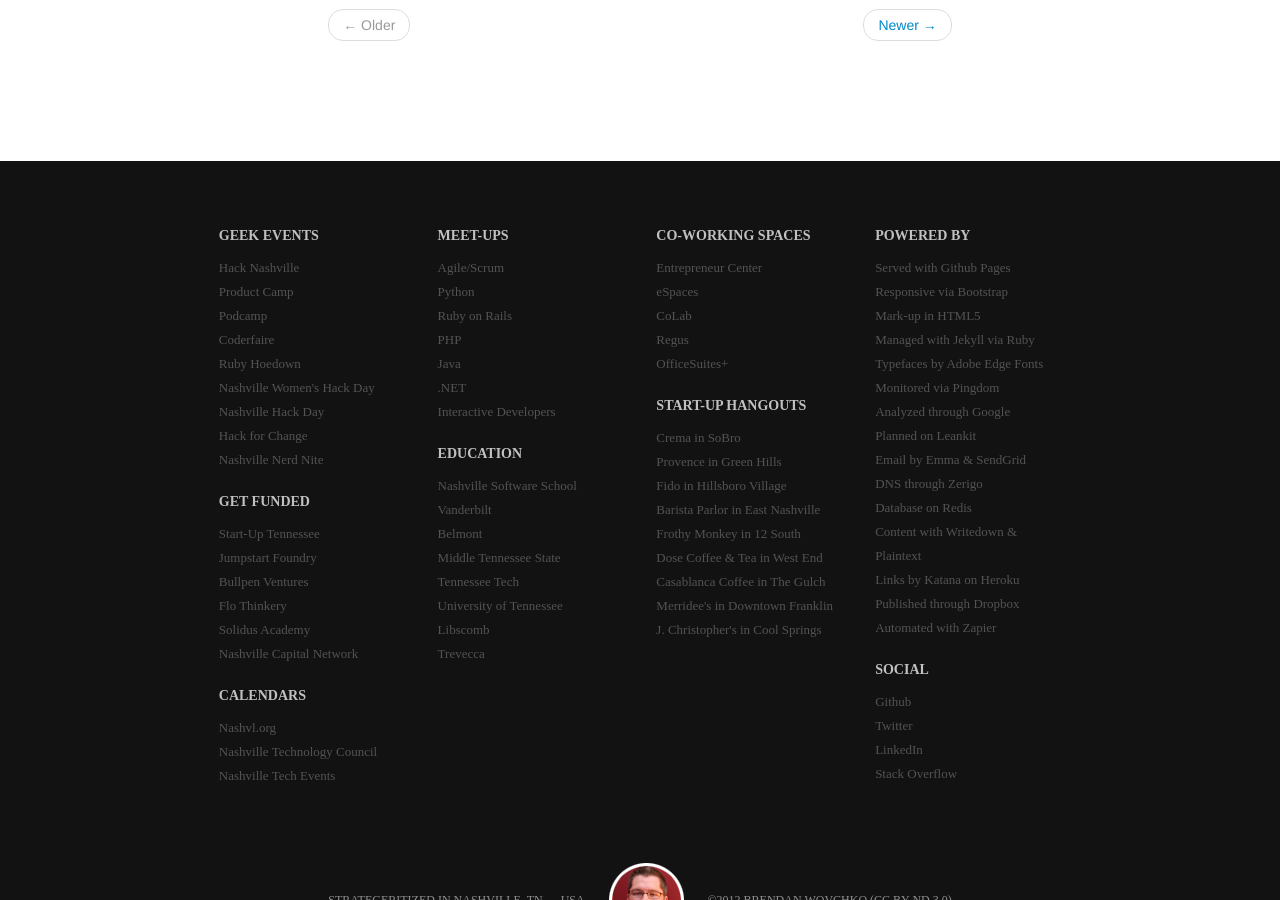
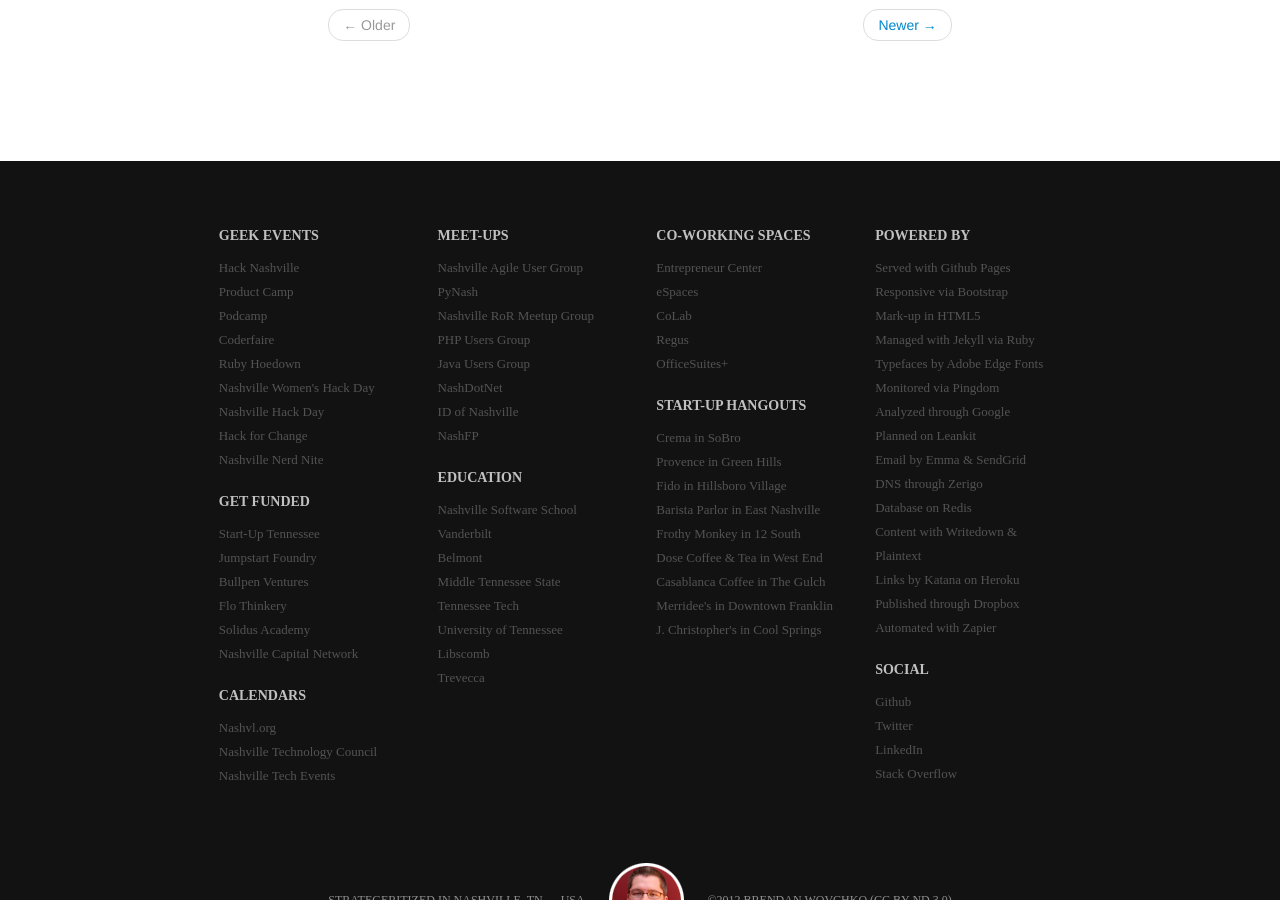
Before and after one commit to wovchko/inklings, a Jekyll site: the page built from index.html, in a window 1280 px wide and 900 px high, scrolled down 1286 px. Built offline with Jekyll 4.4.1, drawn with Linux system fonts in a browser that asks for light colours; Markdown is read by kramdown in place of the engine named in the settings; the list of posts is cut into pages by our own code.

```diff
--- a/_layouts/default.html
+++ b/_layouts/default.html
@@ -76,13 +76,14 @@
         </div>
         <div class="span2">
           <h6>Meet-Ups</h6>
-          <p><a href="http://groups.google.com/group/agilenashville" target="_blank">Agile/Scrum</a></p>
-          <p><a href="http://groups.google.com/group/pynash/" target="_blank">Python</a></p>
-          <p><a href="http://meetup.com/nashvillerails/" target="_blank">Ruby on Rails</a></p>
-          <p><a href="http://nashvillephp.org/" target="_blank">PHP</a></p>
-          <p><a href="http://meetup.com/nashvillejug/" target="_blank">Java</a></p>
-          <p><a href="http://nashdotnet.org/" target="_blank">.NET</a></p>
-          <p><a href="http://idofnashville.com/" target="_blank">Interactive Developers</a></p>
+          <p><a href="http://groups.google.com/group/agilenashville" target="_blank">Nashville Agile User Group</a></p>
+          <p><a href="http://groups.google.com/group/pynash/" target="_blank">PyNash</a></p>
+          <p><a href="http://meetup.com/nashvillerails/" target="_blank">Nashville RoR Meetup Group</a></p>
+          <p><a href="http://nashvillephp.org/" target="_blank">PHP Users Group</a></p>
+          <p><a href="http://meetup.com/nashvillejug/" target="_blank">Java Users Group</a></p>
+          <p><a href="http://nashdotnet.org/" target="_blank">NashDotNet</a></p>
+          <p><a href="http://idofnashville.com/" target="_blank">ID of Nashville</a></p>
+          <p><a href="http://nashfp.org" target="_blank">NashFP</a></p>
 
           <h6>Education</h6>
           <p><a href="http://nashvillesoftwareschool.com/" target="_blank">Nashville Software School</a></p>
```
